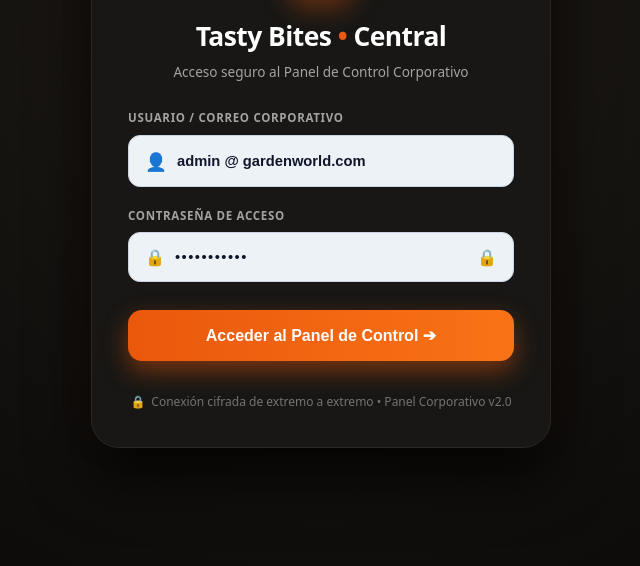
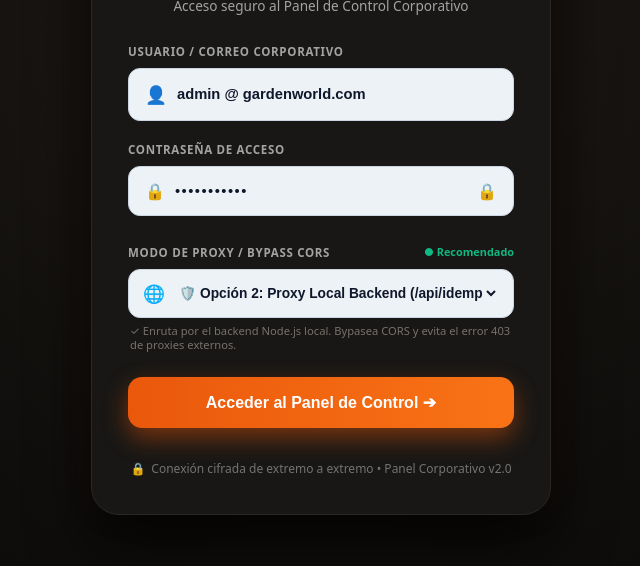
Before and after one commit to EGS-GROUP/rapidfood_with_erp, a React app in the folder apps/admin/: page / in a window 1280 px wide. Shown: the part 234-800 px from the top of the page, without its empty margins (319-959 px from the left). Built offline with nearby package versions, Linux system fonts and the light colour scheme.

Commit message:
fix(auth): selector multi-proxy en login, fallback automatico a proxy local y mitigacion de 403 en corsproxy.io

```diff
--- a/apps/admin/src/components/LoginView.jsx
+++ b/apps/admin/src/components/LoginView.jsx
@@ -3,7 +3,7 @@ import { useAuth } from '../context/AuthContext';
 import { AuthService } from '../services/authService';
 
 export default function LoginView() {
-  const { loginDirect, loginStep1, loginStep2, loading, authError, clearError } = useAuth();
+  const { loginDirect, loginStep1, loginStep2, loading, authError, clearError, proxyMode, setProxyMode } = useAuth();
 
   // Obtener la configuración del perfil definida en el Panel de Control (Imagen 4)
   const profileConfig = AuthService.getProfileConfig();
@@ -231,6 +231,77 @@ export default function LoginView() {
                   <span style={{ fontSize: '1rem', color: '#94a3b8' }}>🔒</span>
                 </div>
               </div>
+
+              {/* Campo 3: Selector de Proxy CORS (Bypass de errores 403 / CORS) */}
+              <div style={{ marginBottom: '24px' }}>
+                <div style={{
+                  display: 'flex',
+                  justifyContent: 'space-between',
+                  alignItems: 'center',
+                  marginBottom: '8px'
+                }}>
+                  <label style={{
+                    fontSize: '0.72rem',
+                    fontWeight: '800',
+                    color: '#a3a3a3',
+                    textTransform: 'uppercase',
+                    letterSpacing: '0.06em'
+                  }}>
+                    MODO DE PROXY / BYPASS CORS
+                  </label>
+                  <span style={{
+                    fontSize: '0.68rem',
+                    color: proxyMode === 'local' ? '#10b981' : (proxyMode === 'none' ? '#38bdf8' : '#f59e0b'),
+                    fontWeight: '700'
+                  }}>
+                    {proxyMode === 'local' && '● Recomendado'}
+                    {proxyMode === 'none' && '● Directo'}
+                    {proxyMode === 'allorigins' && '● Libre'}
+                    {proxyMode === 'corsproxy' && '● Requiere Key'}
+                  </span>
+                </div>
+
+                <div style={{
+                  display: 'flex',
+                  alignItems: 'center',
+                  backgroundColor: '#edf2f7',
+                  borderRadius: '12px',
+                  padding: '10px 14px',
+                  border: '1px solid #cbd5e1'
+                }}>
+                  <span style={{ fontSize: '1.1rem', marginRight: '10px' }}>🌐</span>
+                  <select
+                    value={proxyMode}
+                    onChange={(e) => setProxyMode(e.target.value)}
+                    style={{
+                      border: 'none',
+                      background: 'transparent',
+                      width: '100%',
+                      outline: 'none',
+                      color: '#0f172a',
+                      fontSize: '0.86rem',
+                      fontWeight: '700',
+                      cursor: 'pointer'
+                    }}
+                  >
+                    <option value="local">🛡️ Opción 2: Proxy Local Backend (/api/idempiere-proxy) [Recomendado]</option>
+                    <option value="none">⚡ Opción 1: Sin Proxy (Conexión Directa)</option>
+                    <option value="allorigins">🌍 Opción 3: Proxy Público AllOrigins (Gratuito)</option>
+                    <option value="corsproxy">🔑 Opción 4: Proxy corsproxy.io (Requiere API Key)</option>
+                  </select>
+                </div>
+                <p style={{
+                  fontSize: '0.7rem',
+                  color: '#78716c',
+                  margin: '6px 0 0 2px',
+                  lineHeight: '1.3'
+                }}>
+                  {proxyMode === 'local' && '✓ Enruta por el backend Node.js local. Bypasea CORS y evita el error 403 de proxies externos.'}
+                  {proxyMode === 'none' && '• Conecta directamente a iDempiere (puede fallar si el navegador bloquea CORS).'}
+                  {proxyMode === 'allorigins' && '• Enruta a través de AllOrigins (proxy público abierto sin clave).'}
+                  {proxyMode === 'corsproxy' && '⚠️ Requiere API Key; corsproxy.io bloqueó el acceso anónimo gratuito con 403.'}
+                </p>
+              </div>
             </>
           ) : (
             /* PASO 2 ASISTIDO MULTI-TENANT (Solo si se activó en el Perfil) */
--- a/apps/admin/src/components/ProfileConfigView.jsx
+++ b/apps/admin/src/components/ProfileConfigView.jsx
@@ -23,9 +23,11 @@ export default function ProfileConfigView() {
 
   // Guardar configuración
   const handleSave = () => {
-    AuthService.saveProfileConfig(profileConfig);
+    const mode = profileConfig.proxyMode || proxyMode || 'local';
+    const updated = { ...profileConfig, proxyMode: mode, useCorsProxy: mode !== 'none' };
+    AuthService.saveProfileConfig(updated);
     setBaseUrl(profileConfig.baseUrl);
-    setProxyMode(profileConfig.useCorsProxy ? 'corsproxy' : 'none');
+    setProxyMode(mode);
     setSaveSuccess(true);
     setTimeout(() => setSaveSuccess(false), 3000);
   };
@@ -42,8 +44,9 @@ export default function ProfileConfigView() {
     setIsTestingServer(true);
     setServerTestStatus(null);
     try {
+      const mode = profileConfig.proxyMode || proxyMode || 'local';
       const url = AuthService.buildUrl(profileConfig.baseUrl, '/api/v1/auth/tokens', {
-        mode: profileConfig.useCorsProxy ? 'corsproxy' : 'none'
+        mode: mode
       });
       const res = await fetch(url, {
         method: 'POST',
@@ -243,14 +246,34 @@ export default function ProfileConfigView() {
               />
             </div>
 
-            <label style={{ display: 'flex', alignItems: 'center', gap: '8px', fontSize: '0.75rem', color: '#475569', cursor: 'pointer', marginBottom: '12px' }}>
-              <input
-                type="checkbox"
-                checked={profileConfig.useCorsProxy}
-                onChange={(e) => setProfileConfig({ ...profileConfig, useCorsProxy: e.target.checked })}
-              />
-              <span>Habilitar Proxy CORS para peticiones HTTP/REST</span>
-            </label>
+            <div style={{ marginBottom: '12px' }}>
+              <label style={{ display: 'block', fontSize: '0.72rem', fontWeight: '700', color: '#475569', marginBottom: '4px' }}>
+                Modo de Proxy / Bypass CORS:
+              </label>
+              <select
+                value={profileConfig.proxyMode || proxyMode || 'local'}
+                onChange={(e) => {
+                  const val = e.target.value;
+                  setProfileConfig({ ...profileConfig, proxyMode: val, useCorsProxy: val !== 'none' });
+                  setProxyMode(val);
+                }}
+                style={{
+                  width: '100%',
+                  padding: '8px 10px',
+                  borderRadius: '8px',
+                  border: '1px solid #cbd5e1',
+                  backgroundColor: '#f8fafc',
+                  fontSize: '0.78rem',
+                  fontWeight: '600',
+                  color: '#0f172a'
+                }}
+              >
+                <option value="local">🛡️ Opción 2: Proxy Local Backend (/api/idempiere-proxy) [Recomendado]</option>
+                <option value="none">⚡ Opción 1: Sin Proxy (Conexión Directa)</option>
+                <option value="allorigins">🌍 Opción 3: Proxy Público AllOrigins (Gratuito)</option>
+                <option value="corsproxy">🔑 Opción 4: Proxy corsproxy.io (Requiere API Key)</option>
+              </select>
+            </div>
           </div>
 
           <div>
--- a/apps/admin/src/context/AuthContext.jsx
+++ b/apps/admin/src/context/AuthContext.jsx
@@ -11,7 +11,13 @@ export function AuthProvider({ children }) {
   // Configuracion global de conectividad iDempiere
   const storedConfig = AuthService.getStoredConfig();
   const [baseUrl, setBaseUrlState] = useState(storedConfig?.baseUrl || DEFAULT_DEMO_CONFIG.baseUrl);
-  const [proxyMode, setProxyModeState] = useState(storedConfig?.proxyConfig?.mode || PROXY_MODES.CORSPROXY);
+
+  // Migración automática: Si estaba en corsproxy (obsoleto/403) o sin configurar, usar LOCAL por defecto
+  const initialProxyMode = (storedConfig?.proxyConfig?.mode === PROXY_MODES.CORSPROXY || !storedConfig?.proxyConfig?.mode)
+    ? PROXY_MODES.LOCAL
+    : storedConfig.proxyConfig.mode;
+
+  const [proxyMode, setProxyModeState] = useState(initialProxyMode);
   const [customProxyUrl, setCustomProxyUrlState] = useState(storedConfig?.proxyConfig?.customUrl || '');
 
   const persistConfig = (newBaseUrl, newProxyMode, newCustomProxy) => {
--- a/apps/admin/src/services/authService.js
+++ b/apps/admin/src/services/authService.js
@@ -26,6 +26,7 @@ export const DEFAULT_DEMO_CONFIG = {
 export const DEFAULT_PROFILE_CONFIG = {
   baseUrl: 'https://test.idempiere.org:443',
   useCorsProxy: true,
+  proxyMode: 'local',
   assistedMultiTenant: false, // false = 1 paso directo, true = 2 pasos asistido
   defaultParameters: {
     clientId: 11,
@@ -37,8 +38,9 @@ export const DEFAULT_PROFILE_CONFIG = {
 };
 
 export const PROXY_MODES = {
+  LOCAL: 'local',
   NONE: 'none',
-  LOCAL: 'local',
+  ALLORIGINS: 'allorigins',
   CORSPROXY: 'corsproxy',
   CUSTOM: 'custom'
 };
@@ -59,15 +61,24 @@ export class AuthService {
     const cleanEndpoint = endpoint.startsWith('/') ? endpoint : `/${endpoint}`;
     const targetUrl = `${cleanBase}${cleanEndpoint}`;
 
-    const mode = proxyConfig.mode || PROXY_MODES.NONE;
+    // Compatibilidad si proxyConfig es string u objeto
+    const mode = (typeof proxyConfig === 'string' ? proxyConfig : proxyConfig?.mode) || PROXY_MODES.LOCAL;
 
     switch (mode) {
       case PROXY_MODES.LOCAL:
         return `/api/idempiere-proxy?target=${encodeURIComponent(targetUrl)}`;
+      case PROXY_MODES.ALLORIGINS:
+        return `https://api.allorigins.win/raw?url=${encodeURIComponent(targetUrl)}`;
       case PROXY_MODES.CORSPROXY:
-        return `https://corsproxy.io/?${encodeURIComponent(targetUrl)}`;
+        if (proxyConfig?.apiKey) {
+          return `https://corsproxy.io/?key=${encodeURIComponent(proxyConfig.apiKey)}&url=${encodeURIComponent(targetUrl)}`;
+        }
+        // Fallback transparente: corsproxy.io sin API key devuelve HTTP 403 (keyless_legacy_url).
+        // Usamos el Proxy Local como fallback seguro.
+        console.warn('corsproxy.io requiere API Key; conmutando automáticamente al Proxy Local backend.');
+        return `/api/idempiere-proxy?target=${encodeURIComponent(targetUrl)}`;
       case PROXY_MODES.CUSTOM:
-        if (proxyConfig.customUrl) {
+        if (proxyConfig?.customUrl) {
           const prefix = proxyConfig.customUrl.endsWith('?')
             ? proxyConfig.customUrl
             : `${proxyConfig.customUrl}?target=`;
--- a/apps/admin/vite.config.js
+++ b/apps/admin/vite.config.js
@@ -4,5 +4,13 @@ import react from '@vitejs/plugin-react';
 // Crucial: base must match the subroute where Express serves the admin dashboard
 export default defineConfig({
   plugins: [react()],
-  base: '/admin/'
+  base: '/admin/',
+  server: {
+    proxy: {
+      '/api': {
+        target: 'http://localhost:3000',
+        changeOrigin: true
+      }
+    }
+  }
 });
```
Also changed, not shown: AGENTS.md (line endings or trailing spaces), ARCHITECTURE.md (line endings or trailing spaces).
